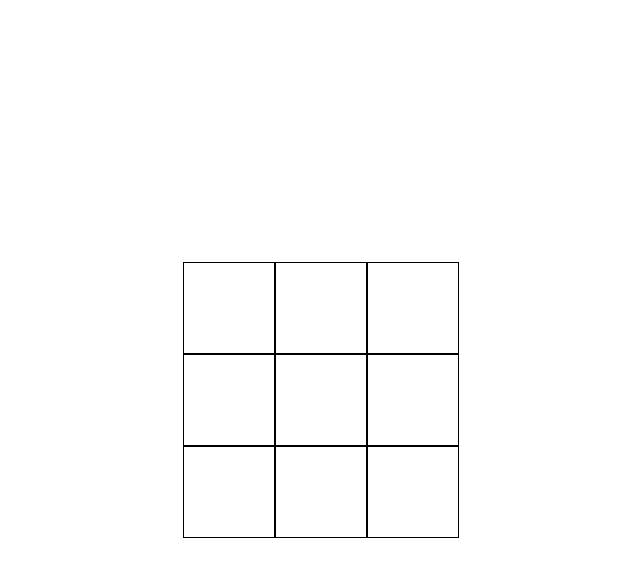
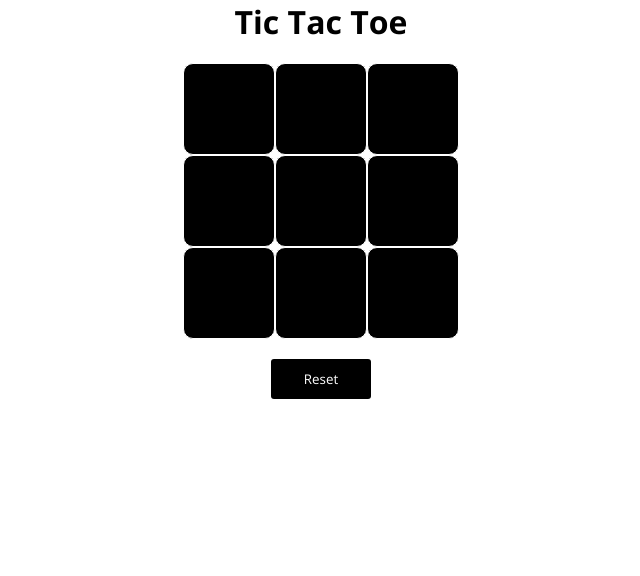
Before and after one commit to dermansultan/TicTacToeJS, a plain HTML site: page index.html in a window 1280 px wide. Shown: the whole page, without its empty margins (319-959 px from the left). Drawn offline with nearby package versions, Linux system fonts and the light colour scheme.

Commit message:
render functionality connected with array, click events added

```diff
--- a/app.js
+++ b/app.js
@@ -1,16 +1,86 @@
-const gameBoard = () =>
+// Game winning combinations:
+// [[0, 1, 2], [3, 4, 5], [6, 7, 8], [0, 3, 6], [1, 4, 7], [2, 5, 8], [0, 4, 8], [2, 4, 6]]
+
+// Gameboard Module
+const gameBoard = (() =>
 {
-gameSpaces =
-    [
-        ['X', 'O', 'X'],
-        ['X', 'O', 'O'],
-        ['O', 'X', 'X']
-    ];
-};
+let gameSpaces = ['','','','','','','','',''];
+console.log(gameSpaces)
+const resetBoard = () => {
+    gameSpaces = ['','','','','','','','',''];
+    let board = document.getElementsByClassName('space');
+        for (let space of board) {
+            space.innerHTML = '';
+        }
+        console.log(gameSpaces);
+}
+let resetBtn = document.getElementById('resetBtn');
+resetBtn.addEventListener('click', resetBoard);
+return { gameSpaces, resetBoard }
+})();
 
-const displayController = () => {
+// HTML Display Module
+const displayController = (() => {
+    const render = () => {
+        let board = document.getElementsByClassName('space');
+        Array.from(board).forEach(function(boardSpace){
+            boardSpace.addEventListener('click', tileClick);
+        });
+        for (let space of board) {
+            space.innerHTML = gameBoard.gameSpaces[Number(space.dataset.space)];
+        }
+
+    }
+    const tileClick = function(event)
+    {
+        console.log('space was clicked!');
+        console.log(this);
+        // this.innerHTML = 'X';
+        if (gameBoard.gameSpaces[Number(this.dataset.space)] == "") {
+            gameBoard.gameSpaces[Number(this.dataset.space)] = 'X'
+        }
+        console.log(gameBoard.gameSpaces);
+        render()
+
+    }
+    return {render, tileClick}
+})();
+
+//Render the gameboard array onto HTML
+displayController.render();
+
+
+// Game State
+const gameState = (() => {
+let totalMoves = 0;
+let movesO = 0;
+let movesX = 0;
+
+const gameEnd = (totalMoves) => {
+if (totalMoves >= 9) {
+    // inner html blah blah game over screen or something
+}
 }
 
-const Player = () => {
+const gameCheck = () => {
+    // Check the array each turn based on the winning combinations
+}
 
+return { totalMoves, movesO, movesX };
+})();
+
+
+
+// Player Function Factory
+const Player = (piece) => {
+    const addPiece = (space) => {
+        // piece is set to space in which data set is pulled from:
+        gameBoard.gameSpaces[space.dataset.space] = piece;
+        displayController.render();
+    }
+    return {addPiece}
 }
+
+//Players
+const playerX = Player('X');
+const playerO = Player('O');
--- a/index.html
+++ b/index.html
@@ -8,16 +8,23 @@
 
 </head>
 <body>
+    <container class="title">
+        <h1>Tic Tac Toe</h1>
+    </container>
     <div class="gameBoard" id="board">
-        <div class="space" data-space></div>
-        <div class="space" data-space></div>
-        <div class="space" data-space></div>
-        <div class="space" data-space></div>
-        <div class="space" data-space></div>
-        <div class="space" data-space></div>
-        <div class="space" data-space></div>
-        <div class="space" data-space></div>
-        <div class="space" data-space></div>
+        <div class="space" data-space='0'></div>
+        <div class="space" data-space='1'></div>
+        <div class="space" data-space='2'></div>
+        <div class="space" data-space='3'></div>
+        <div class="space" data-space='4'></div>
+        <div class="space" data-space='5'></div>
+        <div class="space" data-space='6'></div>
+        <div class="space" data-space='7'></div>
+        <div class="space" data-space='8'></div>
     </div>
+    <div class="gameControls">
+        <button id="resetBtn">Reset</button>
+    </div>
+    <script src="app.js"></script>
 </body>
 </html>
--- a/style.css
+++ b/style.css
@@ -6,9 +6,13 @@
     font-family: 'Open Sans', sans-serif;
 }
 
+.title{
+    text-align: center;
+    width: 100vw;
+}
+
 .gameBoard{
-    width: 100vw;
-    height: 100vh;
+    margin-top: 20px;
     display: grid;
     justify-content: center;
     align-content: center;
@@ -17,7 +21,29 @@
 
 .space{
     width: 90px;
-    background-color: white;
+    background-color: black;
+    color: white;
     height: 90px;
-    border: 0.90px solid black;
+    border: 1px solid white;
+    border-radius: 10px;
+    font-size: 4rem;
+    text-align: center;
 }
+
+.gameControls{
+    margin-top: 20px;
+    display: flex;
+    flex-direction: row;
+    flex-wrap: nowrap;
+    justify-content: center;
+    align-items: center;
+}
+
+#resetBtn{
+    border-radius: 3px;
+    width: 100px;
+    height: 40px;
+    border: 0;
+    background-color: black;
+    color: white;
+}
```
